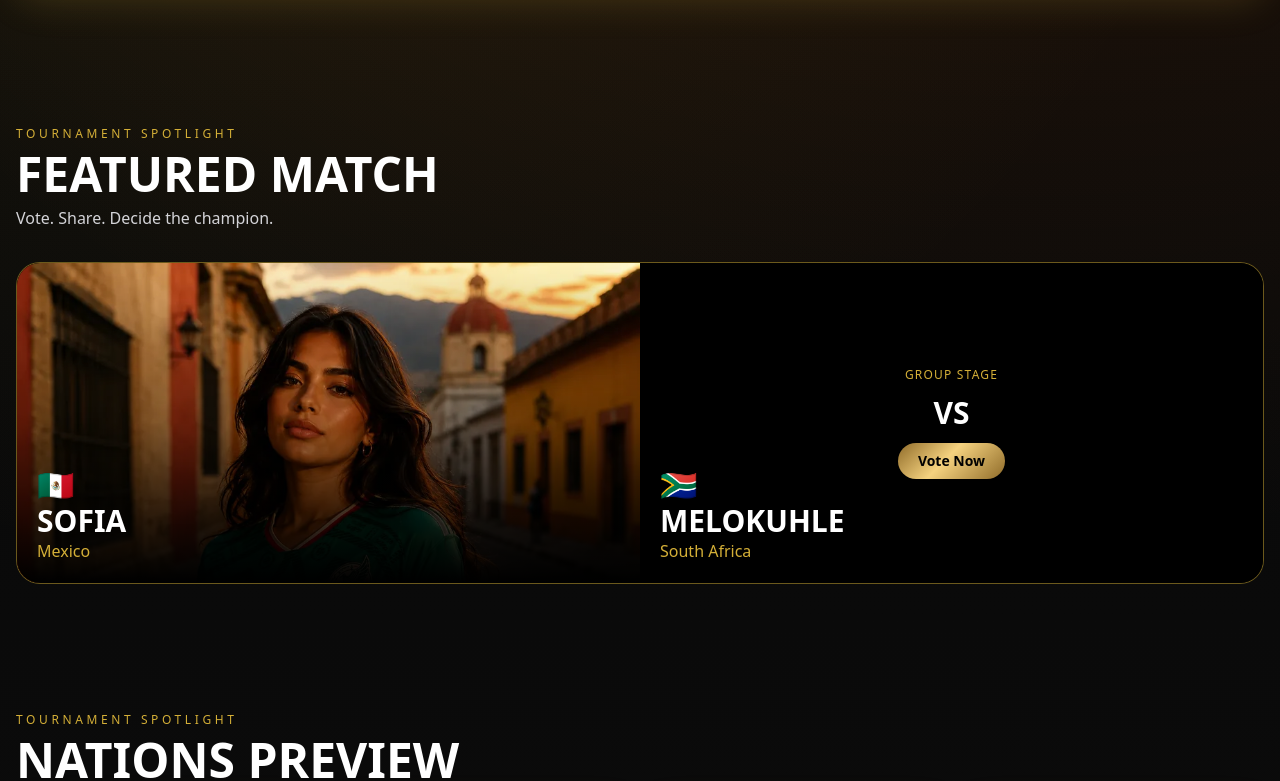
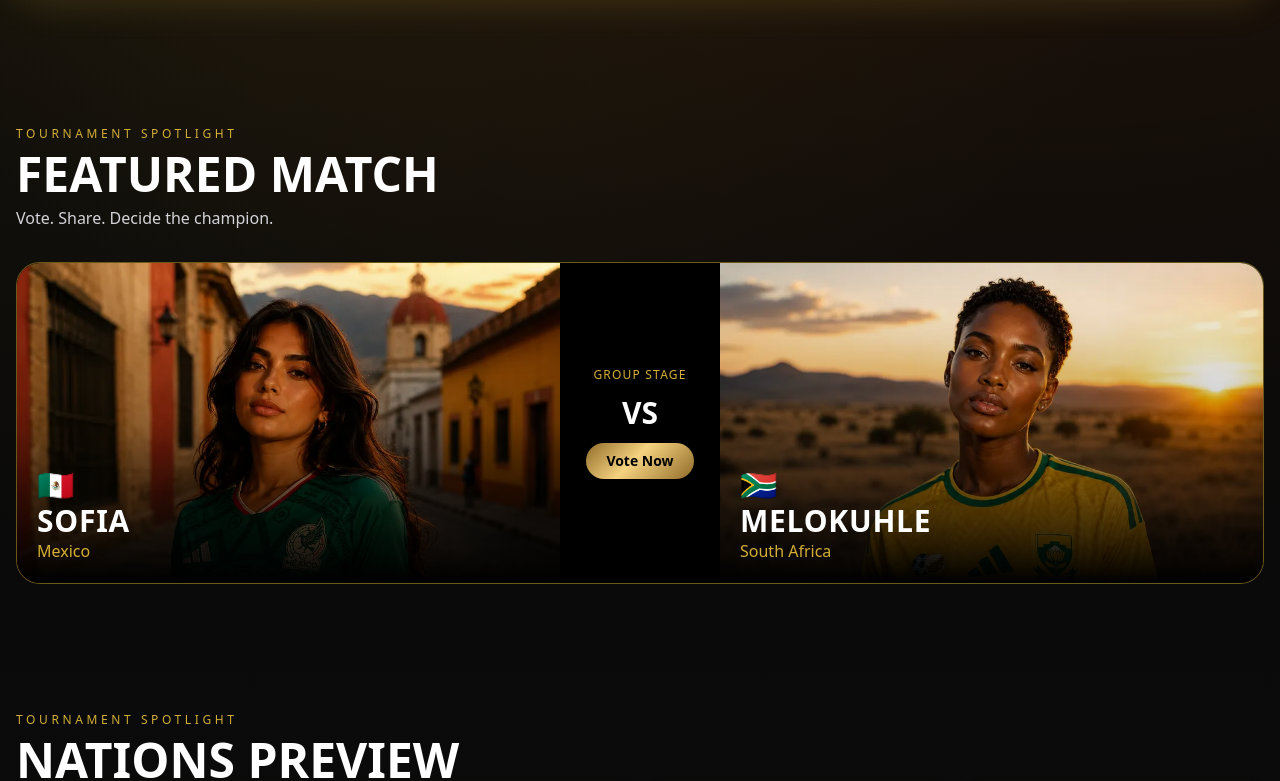
Before and after one commit to yellowboxproject/ai-world-cup, a Next.js app: page / in a window 1280 px wide. Shown: the part 1285-2066 px from the top of the page. Built offline with nearby package versions, Linux system fonts and the light colour scheme.

Commit message:
Fix matchups to show both model visuals

```diff
--- a/components/cards.tsx
+++ b/components/cards.tsx
@@ -17,16 +17,8 @@ export function HeroSection() {
           className="object-contain object-center md:object-cover"
         />
         <div className="pointer-events-none absolute inset-x-0 bottom-0 h-20 bg-gradient-to-t from-black/80 to-transparent md:h-32" />
-        <Link
-          href="/groups"
-          aria-label="Enter the tournament"
-          className="absolute left-[13%] top-[76%] z-20 h-[8%] w-[18%] rounded-full outline-none transition hover:bg-luxuryGold/10 focus-visible:ring-2 focus-visible:ring-luxuryGold"
-        />
-        <Link
-          href="/matchups"
-          aria-label="View matchups"
-          className="absolute left-[33%] top-[76%] z-20 h-[8%] w-[16%] rounded-full outline-none transition hover:bg-luxuryGold/10 focus-visible:ring-2 focus-visible:ring-luxuryGold"
-        />
+        <Link href="/groups" aria-label="Enter the tournament" className="absolute left-[13%] top-[76%] z-20 h-[8%] w-[18%] rounded-full outline-none transition hover:bg-luxuryGold/10 focus-visible:ring-2 focus-visible:ring-luxuryGold" />
+        <Link href="/matchups" aria-label="View matchups" className="absolute left-[33%] top-[76%] z-20 h-[8%] w-[16%] rounded-full outline-none transition hover:bg-luxuryGold/10 focus-visible:ring-2 focus-visible:ring-luxuryGold" />
       </div>
     </section>
   );
@@ -37,9 +29,7 @@ export function NationCard({ nation }: { nation: Nation }) {
     <Link href="/models" className="block transition hover:-translate-y-1 hover:opacity-95">
       <article className="gold-outline overflow-hidden rounded-2xl bg-zinc-900/70 shadow-glow cursor-pointer">
         <div className="relative h-64 bg-zinc-950">
-          {nation.image ? (
-            <Image src={nation.image} alt={`${nation.modelName} — ${nation.country}`} fill sizes="(max-width: 768px) 100vw, 25vw" className="object-cover object-top" />
-          ) : null}
+          {nation.image ? <Image src={nation.image} alt={`${nation.modelName} — ${nation.country}`} fill sizes="(max-width: 768px) 100vw, 25vw" className="object-cover object-top" /> : null}
           <div className="absolute inset-x-0 bottom-0 h-24 bg-gradient-to-t from-black to-transparent" />
           <div className="absolute left-4 top-4 rounded-full bg-black/60 px-3 py-1 text-2xl backdrop-blur">{nation.flag}</div>
         </div>
@@ -53,26 +43,31 @@ export function NationCard({ nation }: { nation: Nation }) {
   );
 }
 
+function MatchModelPanel({ team }: { team: Nation }) {
+  return (
+    <div className="relative h-80 min-w-0 overflow-hidden bg-zinc-950">
+      {team.image ? <Image src={team.image} alt={`${team.modelName} — ${team.country}`} fill sizes="(max-width: 768px) 100vw, 33vw" className="object-cover object-top" /> : null}
+      <div className="absolute inset-0 bg-gradient-to-t from-black via-black/20 to-transparent" />
+      <div className="absolute bottom-5 left-5 right-5">
+        <p className="text-3xl">{team.flag}</p>
+        <h3 className="text-3xl font-black uppercase tracking-wide text-white">{team.modelName}</h3>
+        <p className="text-luxuryGold">{team.country}</p>
+      </div>
+    </div>
+  );
+}
+
 export function MatchCard({ home, away }: { home: Nation; away: Nation }) {
   return (
-    <article className="gold-outline overflow-hidden rounded-3xl bg-black/70 p-0">
-      <div className="grid md:grid-cols-[1fr_auto_1fr]">
-        {[home, away].map((team) => (
-          <div key={team.country} className="relative h-80 bg-zinc-950">
-            {team.image ? <Image src={team.image} alt={team.modelName} fill sizes="(max-width: 768px) 100vw, 40vw" className="object-cover object-top" /> : null}
-            <div className="absolute inset-0 bg-gradient-to-t from-black via-black/30 to-transparent" />
-            <div className="absolute bottom-5 left-5">
-              <p className="text-3xl">{team.flag}</p>
-              <h3 className="text-3xl font-black uppercase">{team.modelName}</h3>
-              <p className="text-luxuryGold">{team.country}</p>
-            </div>
-          </div>
-        ))}
-        <div className="grid place-content-center bg-black px-5 py-6 text-center md:-order-none md:px-8">
+    <article className="gold-outline overflow-hidden rounded-3xl bg-black/80 p-0">
+      <div className="grid md:grid-cols-[1fr_160px_1fr]">
+        <MatchModelPanel team={home} />
+        <div className="grid place-content-center bg-black px-5 py-6 text-center">
           <p className="text-xs uppercase tracking-widest text-luxuryGold">Group Stage</p>
           <p className="my-3 text-3xl font-black">VS</p>
           <button onClick={() => alert("Fan voting coming soon")} className="rounded-full bg-gold-gradient px-5 py-2 text-sm font-bold text-black transition hover:scale-105">Vote Now</button>
         </div>
+        <MatchModelPanel team={away} />
       </div>
     </article>
   );
```
